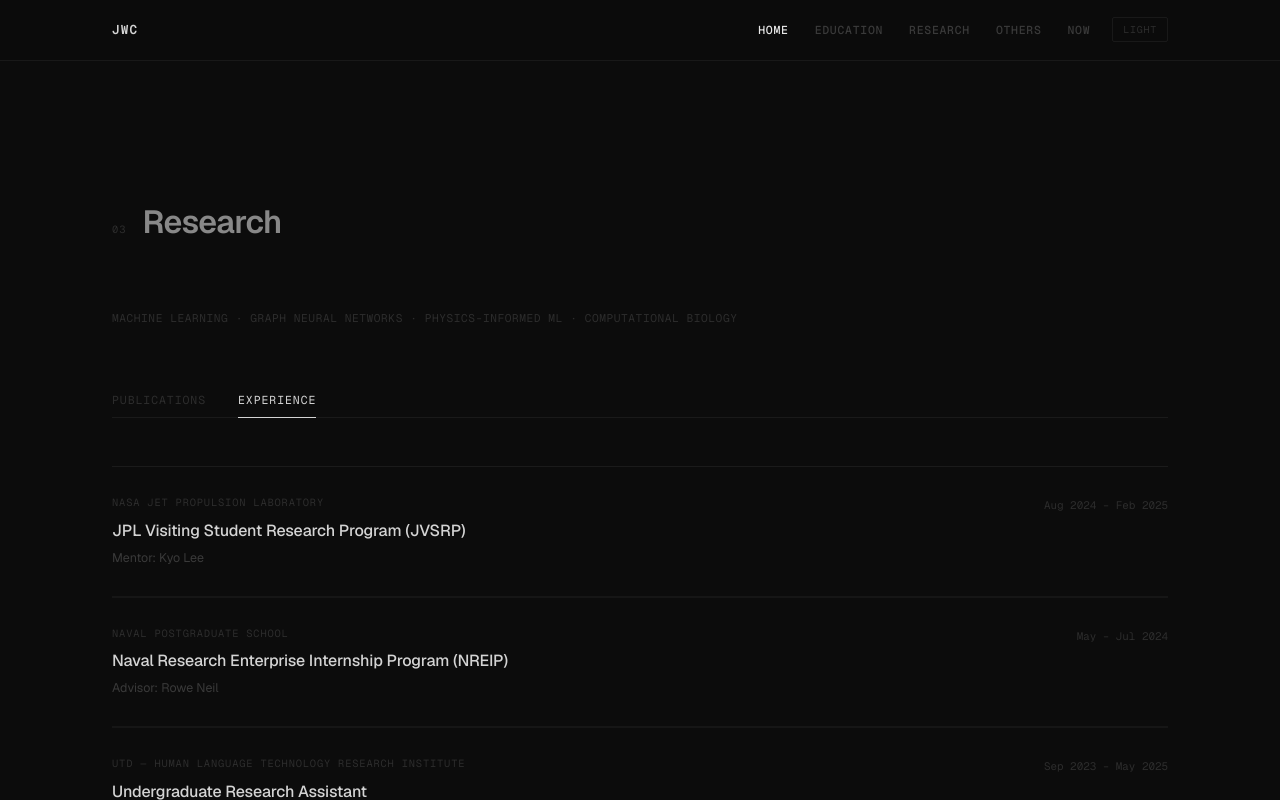
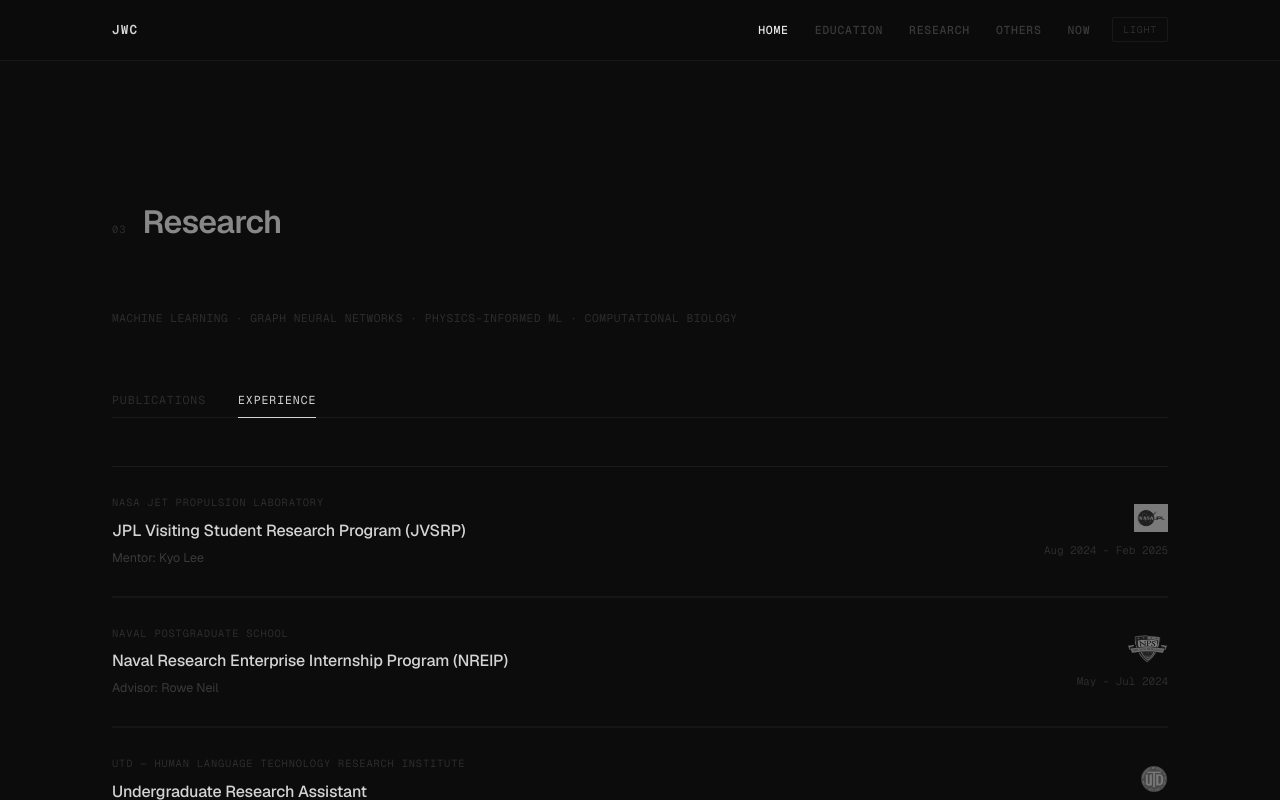
Before and after one commit to chjwon/chjwon.github.io, a Next.js app: page / in a window 1280 px wide. Both pictures are taken after a click on the button "EXPERIENCE". Shown: the part 1376-2176 px from the top of the page. Built offline with nearby package versions, Linux system fonts and the light colour scheme.

Commit message:
add logo for experience && add link for publication

```diff
--- a/components/Research.tsx
+++ b/components/Research.tsx
@@ -246,6 +246,40 @@ function PubRow({ pub, index, dimmed = false }: { pub: Publication; index: numbe
   )
 }
 
+function OrgLogo({ logo, abbreviation }: { logo: string; abbreviation: string }) {
+  const [imgFailed, setImgFailed] = useState(false)
+  if (imgFailed) {
+    return (
+      <span
+        style={{
+          fontFamily: 'var(--font-geist-mono), monospace',
+          fontSize: '0.6rem',
+          color: 'var(--text-ghost)',
+          letterSpacing: '0.06em',
+          textTransform: 'uppercase',
+        }}
+      >
+        {abbreviation}
+      </span>
+    )
+  }
+  return (
+    <img
+      src={logo}
+      alt={abbreviation}
+      onError={() => setImgFailed(true)}
+      style={{
+        height: '28px',
+        width: 'auto',
+        maxWidth: '72px',
+        objectFit: 'contain',
+        opacity: 0.45,
+        filter: 'grayscale(100%)',
+      }}
+    />
+  )
+}
+
 function ExpRow({ exp, isFirst }: { exp: Experience; isFirst: boolean }) {
   return (
     <div
@@ -257,6 +291,7 @@ function ExpRow({ exp, isFirst }: { exp: Experience; isFirst: boolean }) {
         borderTop: isFirst ? '1px solid var(--border)' : '1px solid var(--border-subtle)',
         borderBottom: '1px solid var(--border-subtle)',
         transition: 'background 0.2s',
+        alignItems: 'center',
       }}
       onMouseEnter={(e) => (e.currentTarget.style.background = 'var(--hover-bg-strong)')}
       onMouseLeave={(e) => (e.currentTarget.style.background = 'transparent')}
@@ -291,17 +326,21 @@ function ExpRow({ exp, isFirst }: { exp: Experience; isFirst: boolean }) {
           </p>
         )}
       </div>
+
+      {/* Right: logo + period */}
+      <div style={{ display: 'flex', flexDirection: 'column', alignItems: 'flex-end', gap: '10px' }}>
+        <OrgLogo logo={exp.logo} abbreviation={exp.abbreviation} />
         <span
           style={{
             fontFamily: 'var(--font-geist-mono), monospace',
             fontSize: '0.68rem',
             color: 'var(--text-ghost)',
             whiteSpace: 'nowrap',
-          paddingTop: '2px',
           }}
         >
           {exp.period}
         </span>
       </div>
+    </div>
   )
 }
--- a/data/portfolio.ts
+++ b/data/portfolio.ts
@@ -129,6 +129,7 @@ export const portfolio: PortfolioData = {
       authors: 'Park J., Nguyen K., Park J., Kim J., Lee J., Choi J., et al.',
       venue: 'EMNLP 2025 Findings',
       status: 'published',
+      link: 'https://aclanthology.org/2025.findings-emnlp.871/', // Add paper URL here
     },
     {
       title: 'SNN-PDE: Learning Dynamic PDEs from Data with Simplicial Neural Networks',
@@ -136,6 +137,7 @@ export const portfolio: PortfolioData = {
       venue: 'AAAI 2024',
       acceptance: '23.75%',
       status: 'published',
+      link: 'https://ojs.aaai.org/index.php/AAAI/article/view/29038', // Add paper URL here
     },
     {
       title: 'Revisiting Link Prediction with the Dowker Complex',
@@ -143,12 +145,14 @@ export const portfolio: PortfolioData = {
       venue: 'PAKDD 2024',
       award: 'Best Paper — ASA Statistical Graphics 2024',
       status: 'published',
+      link: 'https://link.springer.com/chapter/10.1007/978-981-97-2253-2_33', // Add paper URL here
     },
     {
       title: 'Self-supervised Contrastive Learning for Wildfire Detection',
       authors: 'Choi J., LaHaye N., Chen Y., Lee H., Gel Y.',
       venue: 'Elsevier Book Chapter / GeoAI 2024',
       status: 'published',
+      link: 'https://www.sciencedirect.com/science/chapter/edited-volume/abs/pii/B9780443190773000134', // Add paper URL here
     },
 
     {
@@ -156,12 +160,14 @@ export const portfolio: PortfolioData = {
       authors: 'Choi J., Chen Y., Xia K., Rondon I., Gel Y.',
       venue: 'Under Review',
       status: 'under_review',
+      link: '', // Add paper URL here
     },
     {
       title: 'DKTM: Dynamic Keyword-based Topic Modeling for Lifelong Learning',
       authors: 'Choi J., Nguyen V.',
       venue: 'UTD Research Scholar Award',
       status: 'under_review',
+      link: '', // Add paper URL here
     },
   ],
 
@@ -252,7 +258,7 @@ export const portfolio: PortfolioData = {
     country: 'USA',
     affiliation: 'University of Southern California',
     department: 'Department of Computer Science',
-    lab: '[Lab Name — e.g., Ruishan Liu Lab]',
+    lab: 'Laboratory for Machine Learning, Health and Biomedicine',
     advisor: 'Prof. Ruishan Liu',
     status: 'Ph.D. Student (Year 1)',
     startYear: '2025',
```
Lines whose indentation alone changed are shown as unchanged.
